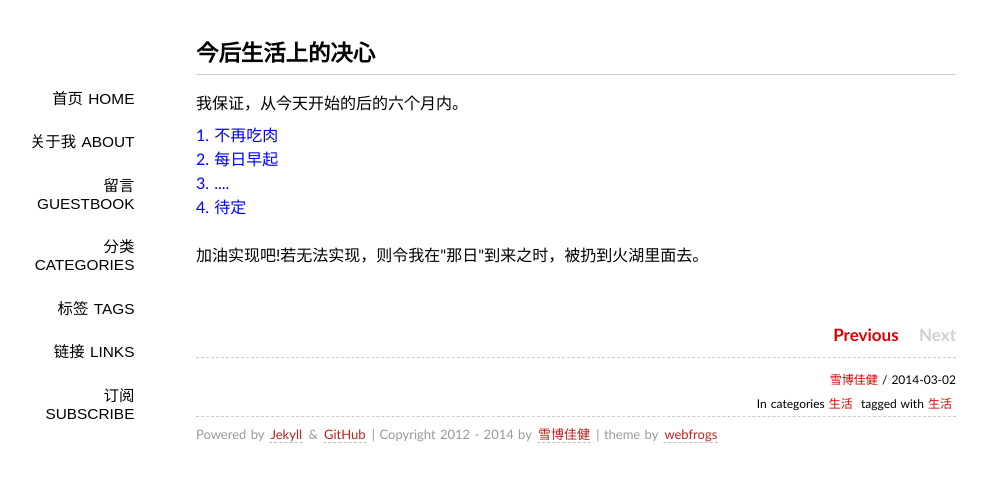
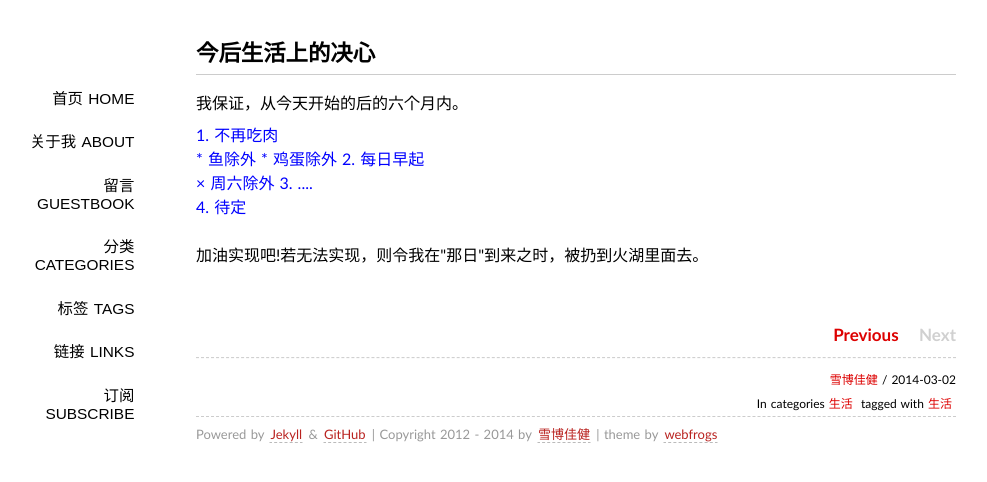
Before and after one commit to Successor/bigyuki.github.com, a Jekyll site: the page built from _posts/2014-03-02-Status.md, in a window 1280 px wide. Shown: the top 482 px of the page, without its empty margins (144-1131 px from the left). Built offline with Jekyll 4.4.1, drawn with Linux system fonts in a browser that asks for light colours; Markdown is read by kramdown in place of the engine named in the settings; comment, search, counter and statistics services are not loaded.

Commit message:
Update 2014-03-02-Status.md

```diff
--- a/_posts/2014-03-02-Status.md
+++ b/_posts/2014-03-02-Status.md
@@ -10,7 +10,10 @@ tags: [生活]
 我保证，从今天开始的后的六个月内。<br/>
 <font color=blue>
 1. 不再吃肉<br/>
+  * 鱼除外
+  * 鸡蛋除外
 2. 每日早起<br/>
+  × 周六除外
 3. ....<br/>
 4. 待定<br/>
 <br/>
```
